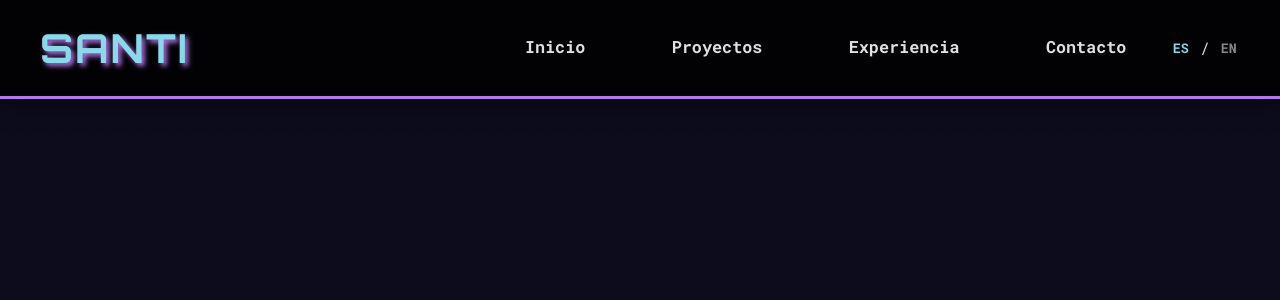
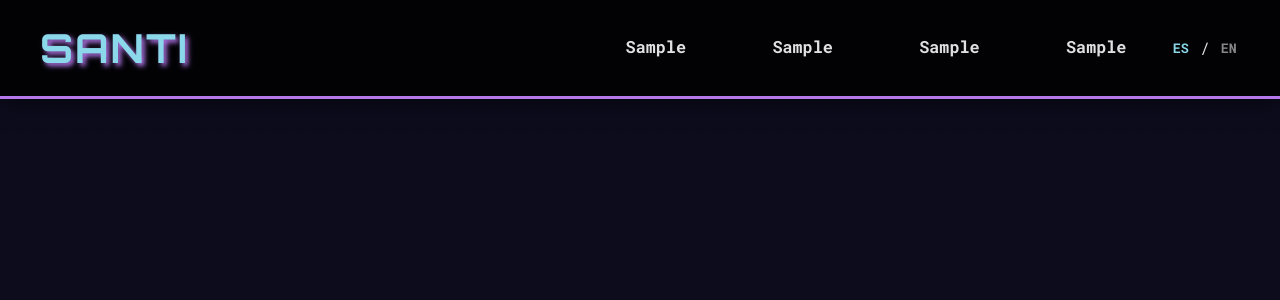
Before and after one commit to SantiagoRPinedo/Portfolio, a Flask app: template templates/layout.html in a window 1280 px wide. Shown: the top 300 px of the page. Run offline with Flask 3, Linux system fonts and the light colour scheme; the template is opened without the code that fills it: most values are stand-ins (such as "Sample title", 1, 10 or a date in 2020).

Commit message:
Adding translation functions

```diff
--- a/app.py
+++ b/app.py
@@ -4,34 +4,33 @@ from flask import Flask, render_template
 app = Flask(__name__)
 
 # --- Buenas Prácticas: Cargar datos desde JSON ---
-# Se separa completamente el contenido de la lógica de la aplicación.
 def cargar_datos_portafolio():
     """Abre y carga los datos desde el archivo data.json."""
     try:
-        # Usamos 'utf-8' para asegurar la correcta lectura de acentos y caracteres especiales.
         with open('data.json', 'r', encoding='utf-8') as archivo:
             return json.load(archivo)
     except FileNotFoundError:
-        # En caso de que el archivo no exista, devolvemos diccionarios vacíos para evitar errores.
         print("ADVERTENCIA: El archivo 'data.json' no se encontró. Se usarán datos vacíos.")
-        return {"perfil": {}, "habilidades": {}, "proyectos_personales": [], "experiencia": [], "contacto": {}}
+        return {}
     except json.JSONDecodeError:
-        # En caso de que el JSON esté mal formado.
         print("ERROR: El archivo 'data.json' tiene un formato incorrecto y no se pudo leer.")
-        return {"perfil": {}, "habilidades": {}, "proyectos_personales": [], "experiencia": [], "contacto": {}}
-
+        return {}
 
 @app.route('/')
 def home():
     """Ruta principal que renderiza el portafolio."""
     datos = cargar_datos_portafolio()
 
+    # Pasamos cada sección del diccionario JSON a la plantilla.
+    # Usamos .get() para evitar errores si una clave no existiera en el JSON.
     return render_template('index.html',
                            perfil=datos.get('perfil', {}),
                            habilidades=datos.get('habilidades', []),
                            proyectos=datos.get('proyectos_personales', []),
                            experiencia=datos.get('experiencia', []),
-                           contacto=datos.get('contacto', {}))
+                           contacto=datos.get('contacto', {}),
+                           ui_text=datos.get('ui_text', {})  # <-- ¡LA LÍNEA QUE FALTABA!
+                           )
 
 if __name__ == '__main__':
     app.run(debug=True)
--- a/templates/index.html
+++ b/templates/index.html
@@ -88,7 +88,7 @@
             <a href="{{ contacto.linkedin_url }}" class="contact-link" target="_blank"><i class="fab fa-linkedin"></i> LinkedIn</a>
             <a href="{{ contacto.github_url }}" class="contact-link" target="_blank"><i class="fab fa-github"></i> GitHub</a>
         </div>
-        <p class="copyright">&copy; {{ "now"|date("Y") }} {{ perfil.nombre.es }}</p>
+        <p class="copyright">&copy; 2025 {{ perfil.nombre.es }}</p>
     </div>
 </footer>
 
--- a/templates/layout.html
+++ b/templates/layout.html
@@ -17,10 +17,11 @@
             </div>
             <nav class="main-nav" id="main-nav">
                 <ul>
-                    <li><a href="#inicio" class="nav-link">Inicio</a></li>
-                    <li><a href="#proyectos-personales" class="nav-link">Proyectos</a></li>
-                    <li><a href="#experiencia" class="nav-link">Experiencia</a></li>
-                    <li><a href="#contacto" class="nav-link">Contacto</a></li>
+                    <li><a href="#inicio" class="nav-link" data-key="ui_text.nav.inicio">{{ ui_text.nav.inicio.es }}</a></li>
+                    <li><a href="#proyectos-personales" class="nav-link" data-key="ui_text.nav.proyectos">{{ ui_text.nav.proyectos.es }}</a></li>
+                    <li><a href="#experiencia" class="nav-link" data-key="ui_text.nav.experiencia">{{ ui_text.nav.experiencia.es }}</a></li>
+                    <li><a href="#contacto" class="nav-link" data-key="ui_text.nav.contacto">{{ ui_text.nav.contacto.es }}</a></li>
+
                     <li class="lang-switcher">
                         <button id="btn-es" class="lang-btn active" data-lang="es">ES</button>
                         <span>/</span>
```
